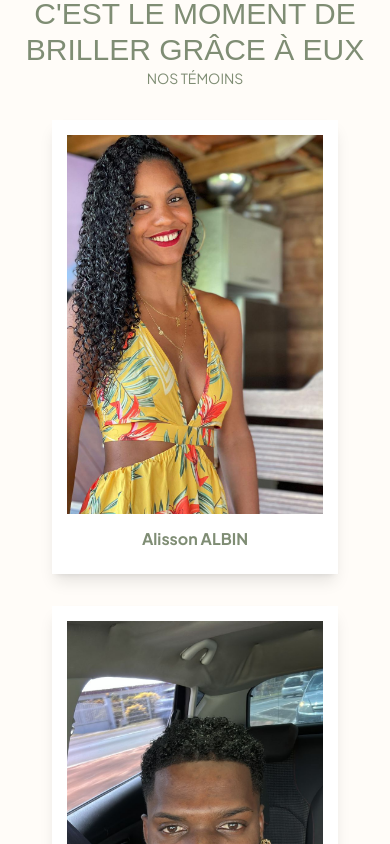
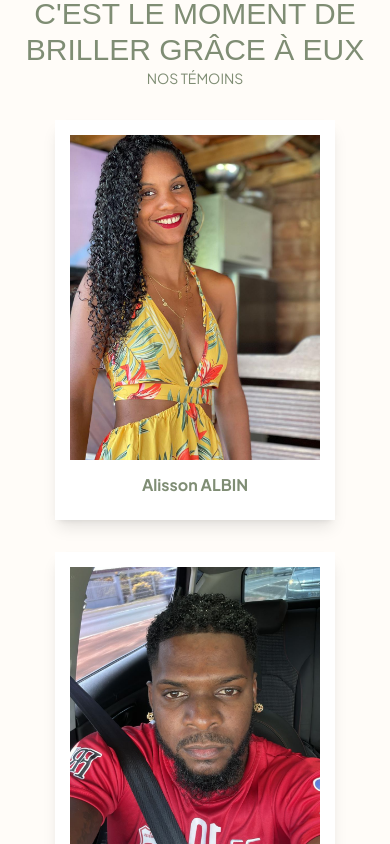
Before and after one commit to jaegar-wolf/site_mariage, a Vue app: page / in a window 390 px wide. Shown: the part 1620-2464 px from the top of the page. Built offline with nearby package versions, Linux system fonts and the light colour scheme; no server answers; a web font is replaced by a local one.

Commit message:
fix and add photo

```diff
--- a/src/components/2-molecules/HonorSquad.vue
+++ b/src/components/2-molecules/HonorSquad.vue
@@ -186,7 +186,7 @@ useObserver(weddingPInView, weddingPlanneurRef, true, false)
           v-for="(person, index) in witnessList"
           :key="index"
           :data-index="index"
-          class="md:h-100 md:max-w-70 md:min-w-70 shadow-lg text-white border-15 border-b-60"
+          class="h-100 max-w-70 min-w-70 shadow-lg text-white border-15 border-b-60"
         >
           <img :src="person.img" :alt="person.name" class="size-full object-cover" />
 
@@ -239,7 +239,7 @@ useObserver(weddingPInView, weddingPlanneurRef, true, false)
       >
         <div
           v-if="weddingPInView"
-          class="md:h-100 md:max-w-70 md:min-w-70 shadow-lg text-white border-15 border-b-60"
+          class="h-100 max-w-70 min-w-70 shadow-lg text-white border-15 border-b-60"
         >
           <img :src="sabrina" alt="Sabrina" class="size-full object-cover" />
 
--- a/src/components/2-molecules/OurStory.vue
+++ b/src/components/2-molecules/OurStory.vue
@@ -1,7 +1,7 @@
 <script setup lang="ts">
 import HeartSvg from '@/assets/svg/heartSvg.vue'
-import ourStoryImage1 from '@/assets/images/ourStoryImg1.avif'
-import ourStoryImage2 from '@/assets/images/ourStoryImg2.jpg'
+import ourStoryImage1 from '@/assets/ourStory/start1.jpeg'
+import ourStoryImage2 from '@/assets/ourStory/start2.jpeg'
 import ourStoryImage3 from '@/assets/images/ourStoryImg3.avif'
 import ourStoryImage4 from '@/assets/images/ourStoryImg4.jpg'
 import ourStoryImage5 from '@/assets/images/ourStoryImg5.jpg'
```
Also changed, not shown: src/assets/ourStory/start1.jpeg (added), src/assets/ourStory/start2.jpeg (added).
